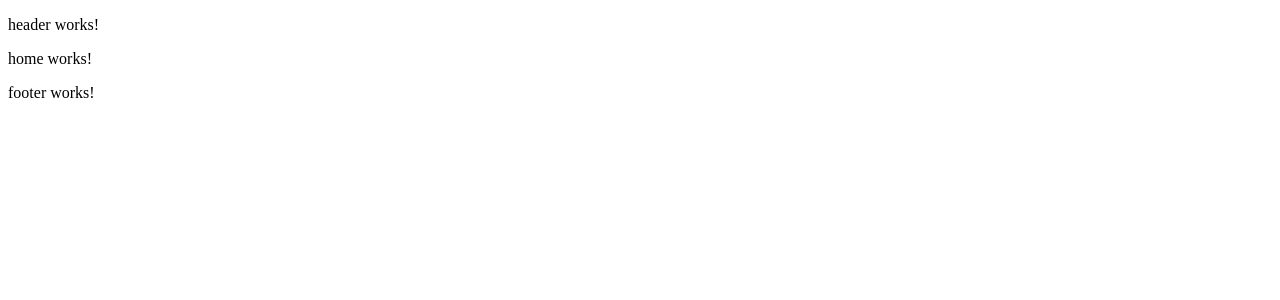
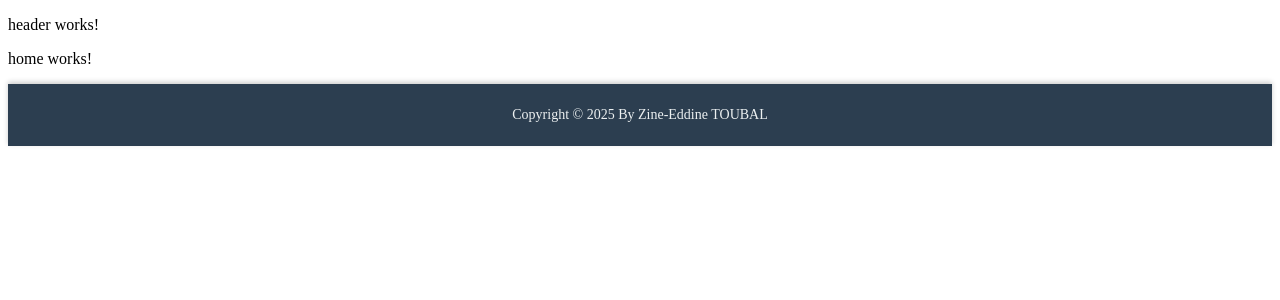
Before and after one commit to zine-eddinetoubal/zine-eddinetoubal, an Angular app: page / in a window 1280 px wide. Shown: the top 300 px of the page. Built offline with nearby package versions, Linux system fonts and the light colour scheme.

Commit message:
feat/create footer

```diff
--- a/src/app/shared/components/footer/footer.component.html
+++ b/src/app/shared/components/footer/footer.component.html
@@ -1 +1,5 @@
-<p>footer works!</p>
+<footer>
+    <div class="footer-content">
+      <p>Copyright &copy; 2025 By Zine-Eddine TOUBAL</p>
+    </div>
+</footer>
--- a/src/app/shared/components/footer/footer.component.scss
+++ b/src/app/shared/components/footer/footer.component.scss
@@ -0,0 +1,18 @@
+footer {
+    background-color: #2c3e50;
+    color: #ecf0f1;
+    padding: 15px 0;
+    text-align: center;
+    font-size: 14px;
+    box-shadow: 0 -2px 5px rgba(0, 0, 0, 0.2);
+
+    .footer-content {
+      max-width: 1200px;
+      margin: 0 auto;
+      line-height: 1.6;
+
+      p {
+        margin: 5px 0;
+      }
+    }
+  }
--- a/src/index.html
+++ b/src/index.html
@@ -2,7 +2,7 @@
 <html lang="en">
 <head>
   <meta charset="utf-8">
-  <title>ZineEddinetoubal</title>
+  <title>Zine-Eddine TOUBAL</title>
   <base href="/">
   <meta name="viewport" content="width=device-width, initial-scale=1">
   <link rel="icon" type="image/x-icon" href="favicon.ico">
```
